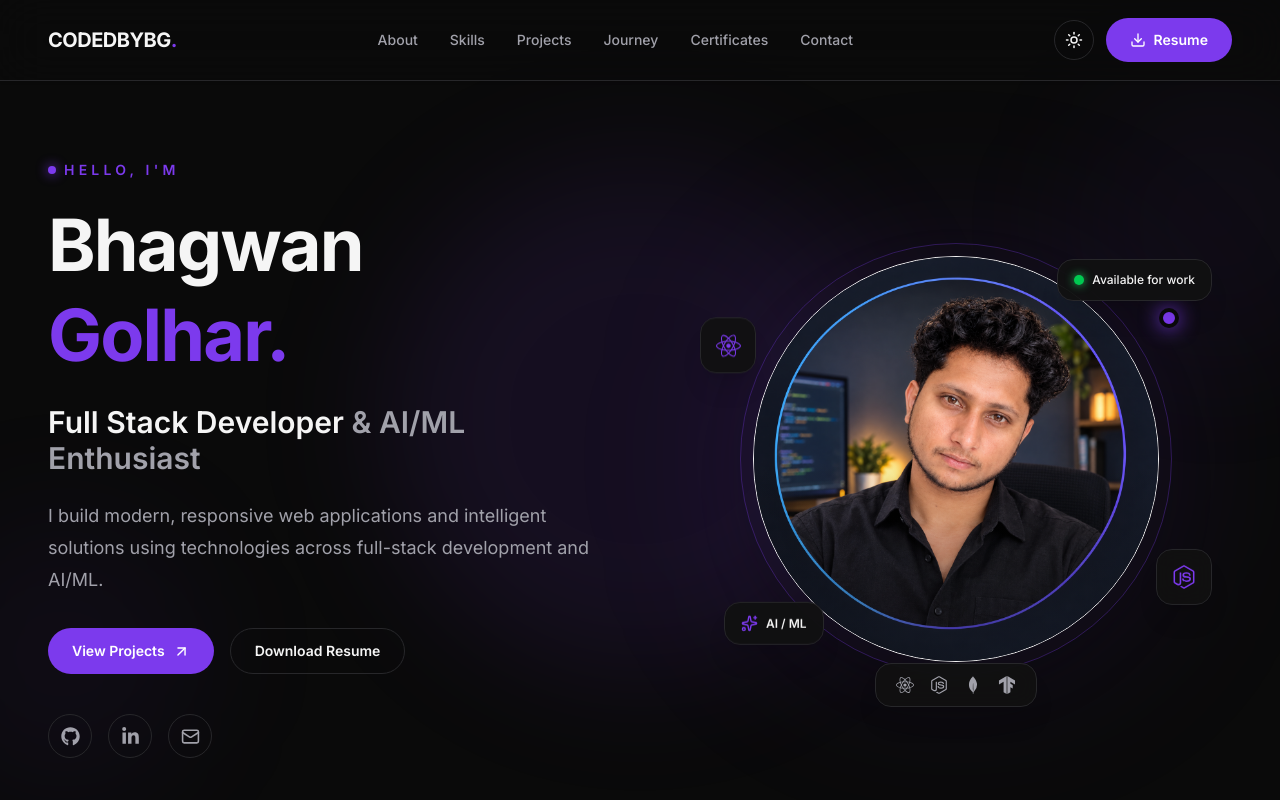
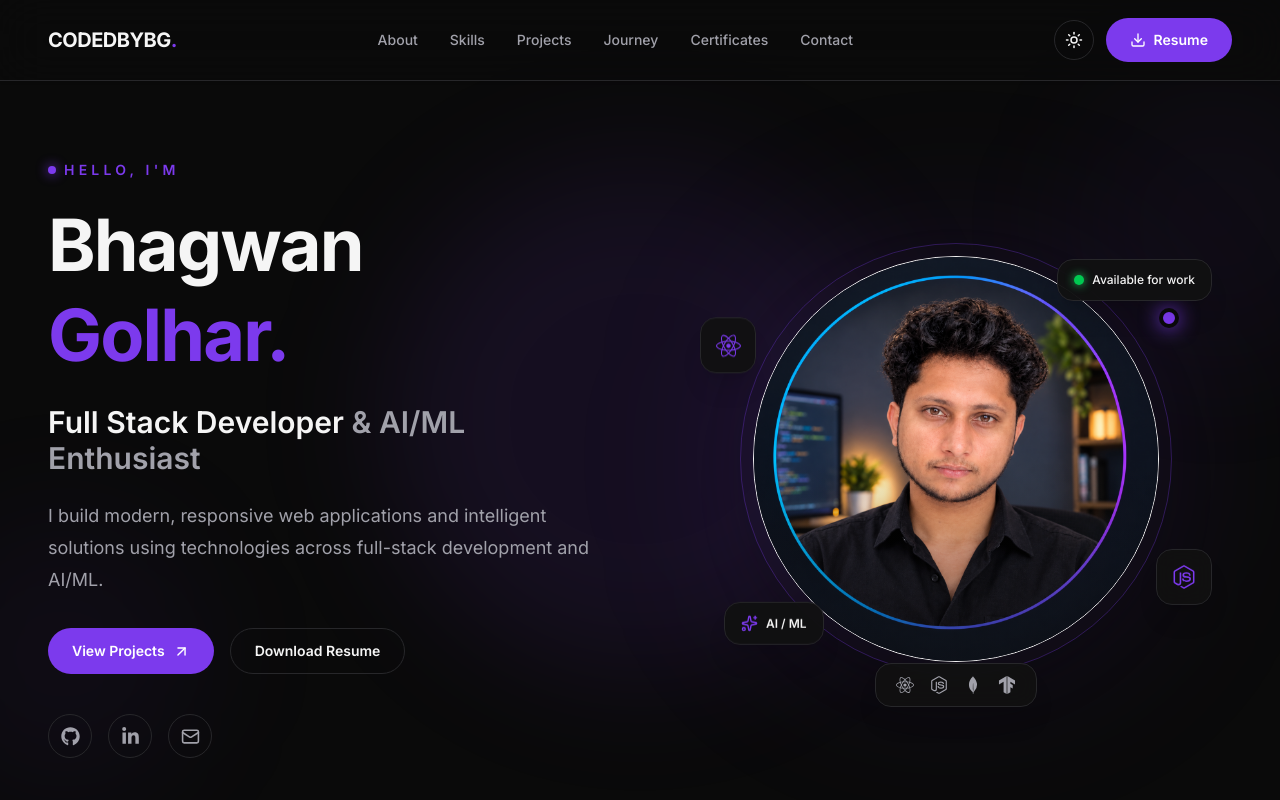
Before and after one commit to codedbybg/personal-portfolio, a React (Vite) app in the folder frontend/: page / in a window 1280 px wide. Shown: the top 800 px of the page. Built offline with nearby package versions, Linux system fonts and the light colour scheme.

Commit message:
feat: added a hero image with clean structure

```diff
--- a/frontend/index.html
+++ b/frontend/index.html
@@ -3,6 +3,11 @@
 <html lang="en">
   <head>
     <meta charset="UTF-8" />
+
+<link
+  rel="canonical"
+  href="https://bg-personal-portfolio.netlify.app/"
+/>
 
 <meta
   name="viewport"
--- a/frontend/src/components/Hero/Hero.jsx
+++ b/frontend/src/components/Hero/Hero.jsx
@@ -138,7 +138,7 @@ function Hero() {
 
                 {/* Image */}
                 <img
-                  src="/profile/bhagwan-profile.png"
+                  src="/profile/bhagwan-profile2.png"
                   alt="Bhagwan Golhar - Full Stack Developer"
                   className="h-full w-full object-cover object-center transition-transform duration-700 hover:scale-105"
                 />
```
Also changed, not shown: frontend/public/profile/bhagwan-profile2.png (added).
